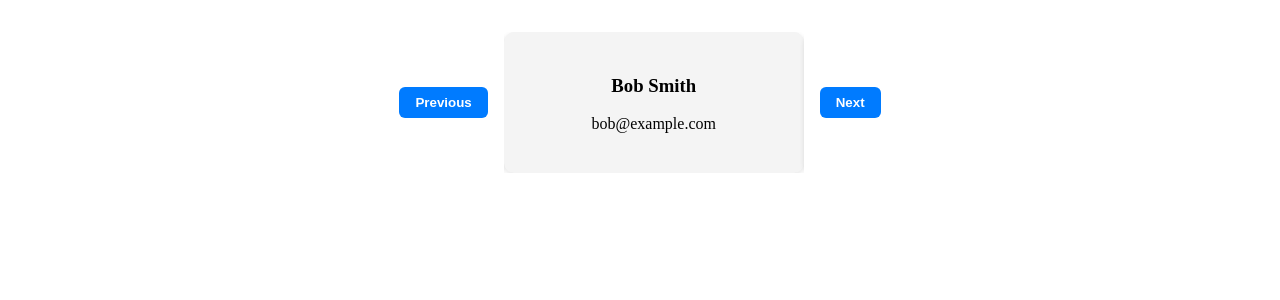
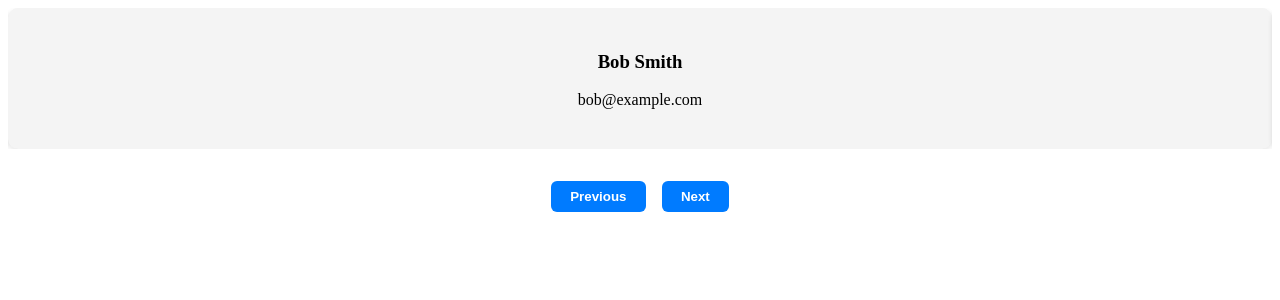
Before and after one commit to moundahiwale/angular-slider, an Angular app: page / in a window 1280 px wide. Both pictures are taken after a click on the button "Next". Shown: the top 300 px of the page. Built offline with nearby package versions, Linux system fonts and the light colour scheme.

Commit message:
Update slider to use dynamic length based on screen size

```diff
--- a/src/app/components/user-slider/user-slider.component.html
+++ b/src/app/components/user-slider/user-slider.component.html
@@ -1,8 +1,4 @@
 <div class="slider-container">
-  <button class="nav-btn" (click)="prevUser()" *ngIf="currentIndex !== 0">
-    Previous
-  </button>
-
   <div class="user-view" #viewport>
     <div
       class="slider"
@@ -21,6 +17,15 @@
     </div>
   </div>
 
+  <div class="button-row">
+    <button
+      class="nav-btn"
+      (click)="prevUser()"
+      *ngIf="currentIndex !== 0"
+    >
+      Previous
+    </button>
+
     <button
       class="nav-btn"
       (click)="nextUser()"
@@ -29,3 +34,4 @@
       Next
     </button>
   </div>
+</div>
--- a/src/app/components/user-slider/user-slider.component.scss
+++ b/src/app/components/user-slider/user-slider.component.scss
@@ -1,15 +1,14 @@
 .slider-container {
+  width: 100%;
   display: flex;
+  flex-direction: column;
   align-items: center;
-  justify-content: center;
   gap: 1rem;
-  width: 100%;
-  margin: 2rem 0;
 }
 
 .user-view {
+  width: 100%;
   overflow: hidden;
-  width: 300px;
   position: relative;
 }
 
@@ -29,8 +28,15 @@
   box-shadow: 0 2px 5px rgba(0, 0, 0, 0.1);
 }
 
+.button-row {
+  display: flex;
+  gap: 1rem;
+  justify-content: center;
+  margin-top: 1rem;
+}
+
 .nav-btn {
-  padding: 0.5rem 1rem;
+  padding: 0.5rem 1.2rem;
   background-color: #007bff;
   color: #fff;
   font-weight: bold;
--- a/src/app/components/user-slider/user-slider.component.ts
+++ b/src/app/components/user-slider/user-slider.component.ts
@@ -1,5 +1,12 @@
 import { CommonModule } from '@angular/common';
-import { Component, ElementRef, ViewChild } from '@angular/core';
+import {
+  Component,
+  ElementRef,
+  ViewChild,
+  AfterViewInit,
+  OnDestroy,
+  ChangeDetectorRef,
+} from '@angular/core';
 
 @Component({
   selector: 'app-user-slider',
@@ -7,7 +14,7 @@ import { Component, ElementRef, ViewChild } from '@angular/core';
   styleUrls: ['./user-slider.component.scss'],
   imports: [CommonModule]
 })
-export class UserSliderComponent {
+export class UserSliderComponent implements AfterViewInit, OnDestroy {
   users = [
     { name: 'Alice Johnson', email: 'alice@example.com' },
     { name: 'Bob Smith', email: 'bob@example.com' },
@@ -19,13 +26,25 @@ export class UserSliderComponent {
   ready = false;
 
   @ViewChild('viewport') viewportRef!: ElementRef<HTMLDivElement>;
+  private resizeObserver!: ResizeObserver;
 
+
+  constructor(private _cdr: ChangeDetectorRef) {
+  }
   ngAfterViewInit(): void {
-    // Delay to ensure layout is rendered
-    setTimeout(() => {
-      this.containerWidth = this.viewportRef.nativeElement.offsetWidth;
-      this.ready = true;
+    this.resizeObserver = new ResizeObserver(() => {
+      this.updateContainerWidth();
     });
+
+    this.resizeObserver.observe(this.viewportRef.nativeElement);
+    this.updateContainerWidth();
+    this._cdr.detectChanges();
+  }
+
+  updateContainerWidth(): void {
+    const el = this.viewportRef.nativeElement;
+    this.containerWidth = el.offsetWidth;
+    this.ready = true;
   }
 
   nextUser(): void {
@@ -39,4 +58,10 @@ export class UserSliderComponent {
       this.currentIndex--;
     }
   }
+
+  ngOnDestroy(): void {
+    if (this.resizeObserver) {
+      this.resizeObserver.disconnect();
+    }
+  }
 }
```
Lines whose indentation alone changed are shown as unchanged.
